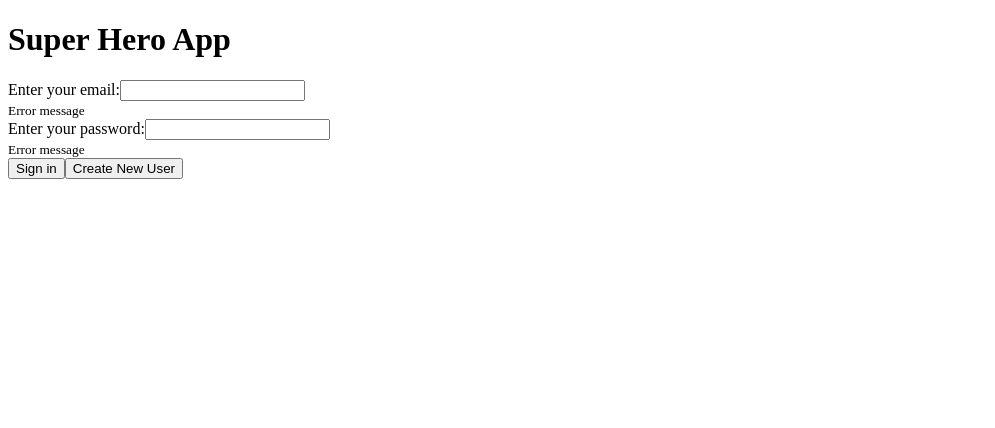
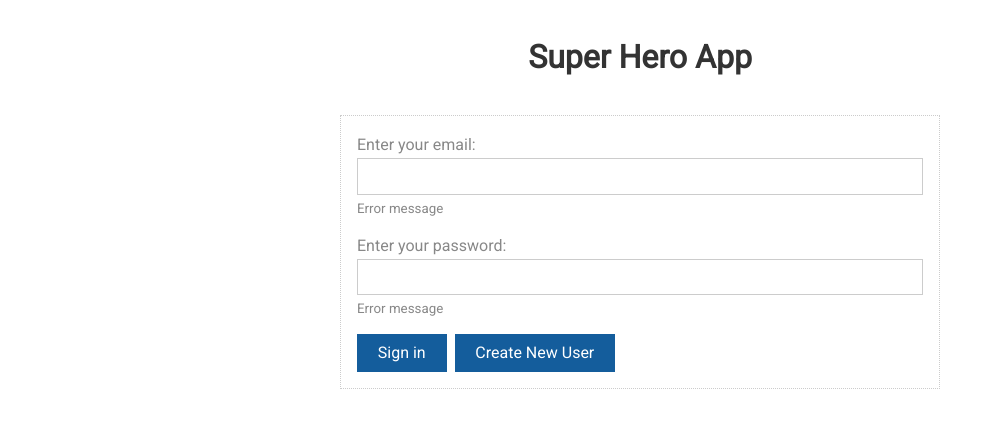
Before and after one commit to cigna2020/super-hero-angular, an Angular app: page / in a window 1280 px wide. Shown: the top 428 px of the page, without its empty margins (0-995 px from the left). Built offline with nearby package versions, Linux system fonts and the light colour scheme.

Commit message:
US 002, add the main styles

```diff
--- a/src/app/app.component.html
+++ b/src/app/app.component.html
@@ -1,3 +1,5 @@
-<h1>Super Hero App</h1>
+<div class="wrapper">
+  <h1>Super Hero App</h1>
+</div>
 
 <router-outlet></router-outlet>
--- a/src/app/login-page/login-page.component.html
+++ b/src/app/login-page/login-page.component.html
@@ -17,7 +17,12 @@
   </div>
 
   <div>
-    <button>Sign in</button>
-    <button>Create New User</button>
+    <button
+      type="submit"
+    class="btn btn-primary"
+    >Sign in</button>
+    <button
+    class="btn btn-primary"
+    >Create New User</button>
   </div>
 </form>
--- a/src/app/login-page/login-page.component.scss
+++ b/src/app/login-page/login-page.component.scss
@@ -0,0 +1,4 @@
+form {
+  max-width: 600px;
+  margin: 0 auto;
+}
--- a/src/styles.scss
+++ b/src/styles.scss
@@ -1 +1,105 @@
-/* You can add global styles to this file, and also import other style files */
+@import url('https://fonts.googleapis.com/css?family=Roboto');
+
+:root {
+  --primary-color: rgba(13, 88, 153, 0.97);
+  --dark-color: #333333;
+  --light-color: #f4f4f4;
+  --danger-color: #dc3545;
+  --success-color: #28a745;
+}
+
+* {
+  box-sizing: border-box;
+  margin: 0;
+  padding: 0;
+}
+
+body {
+  font-family: 'Roboto', sans-serif;
+  font-size: 1rem;
+  line-height: 1.6;
+  background-color: #fff;
+  color: #333;
+}
+
+.wrapper {
+  max-width: 1100px;
+  margin: 0 auto;
+  overflow: hidden;
+  padding: 0 2rem;
+}
+
+.wrapper h1 {
+  display: flex;
+  justify-content: center;
+  margin: 2rem 0;
+}
+
+.card {
+  padding: 1rem;
+  border: #ccc 1px dotted;
+  margin: 0.7rem 0;
+}
+
+.btn {
+  display: inline-block;
+  background: var(--light-color);
+  color: #333;
+  padding: 0.4rem 1.3rem;
+  font-size: 1rem;
+  border: none;
+  cursor: pointer;
+  margin-right: 0.5rem;
+  transition: opacity 0.2s ease-in;
+  outline: none;
+
+  &:disabled {
+    cursor: not-allowed;
+    background: var(--light-color);
+    color: #111;
+  }
+}
+
+.btn-primary {
+  background: var(--primary-color);
+  color: #fff;
+}
+
+.btn:hover {
+  opacity: 0.8;
+}
+
+.form-control {
+  display: block;
+  color: #888;
+  margin-bottom: .8rem;
+
+  &.invalid {
+    color: var(--primary-color);
+    input {
+      border-color: var(--primary-color);
+    }
+  }
+
+  .validation {
+    color: var(--primary-color);
+  }
+}
+
+input[type='text'],
+input[type='email'],
+input[type='password'],
+input[type='date'],
+select,
+textarea {
+  display: block;
+  width: 100%;
+  padding: 0.4rem;
+  font-size: 1.2rem;
+  border: 1px solid #ccc;
+}
+
+input[type='submit'],
+button {
+  font: inherit;
+}
```
Also changed, not shown: 1 other file (tests, documents, lock files or other folders).
